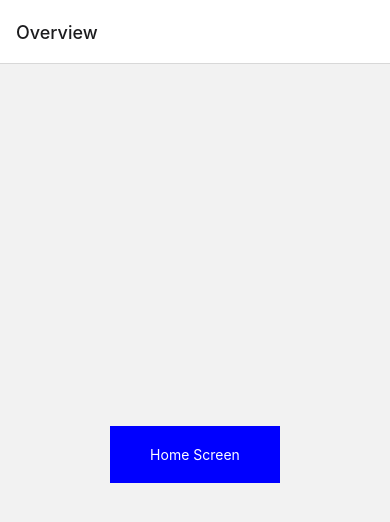
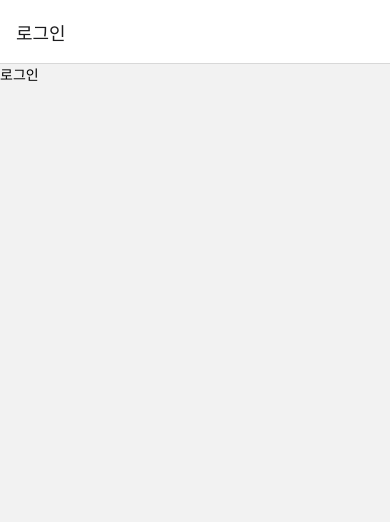
Before and after one commit to 100Gyeon/react-native-study, a React Native app: screen /SignIn in a window 390 px wide. Shown: the top 522 px of the page. Built offline with nearby package versions, Linux system fonts and the light colour scheme.

Commit message:
✨feat: 탭 내비게이션 라이브러리 추가 및 사용

```diff
--- a/App.tsx
+++ b/App.tsx
@@ -1,65 +1,66 @@
 import * as React from 'react';
-import {NavigationContainer, ParamListBase} from '@react-navigation/native';
-import {
-  createNativeStackNavigator,
-  NativeStackScreenProps,
-} from '@react-navigation/native-stack';
-import {Pressable, Text, View} from 'react-native';
-import {useCallback} from 'react';
+import {useState} from 'react';
+import {NavigationContainer} from '@react-navigation/native';
+import {createNativeStackNavigator} from '@react-navigation/native-stack';
+import {createBottomTabNavigator} from '@react-navigation/bottom-tabs';
+import Orders from './src/pages/Orders';
+import Delivery from './src/pages/Delivery';
+import Settings from './src/pages/Settings';
+import SignIn from './src/pages/SignIn';
+import SignUp from './src/pages/SignUp';
 
-type RootStackParamList = {
-  Home: undefined;
-  Details: undefined;
+export type LoggedInParamList = {
+  Orders: undefined;
+  Delivery: undefined;
+  Complete: {orderId: string};
+  Settings: undefined;
 };
-type HomeScreenProps = NativeStackScreenProps<RootStackParamList, 'Home'>;
-type DetailsScreenProps = NativeStackScreenProps<ParamListBase, 'Details'>;
 
-function HomeScreen({navigation}: HomeScreenProps) {
-  const onClick = useCallback(() => {
-    navigation.navigate('Details');
-  }, [navigation]);
+export type RootStackParamList = {
+  SignIn: undefined;
+  SignUp: undefined;
+};
 
-  return (
-    <View style={{flex: 1, alignItems: 'center', justifyContent: 'center'}}>
-      <Pressable
-        onPress={onClick}
-        style={{
-          paddingVertical: 20,
-          paddingHorizontal: 40,
-          backgroundColor: 'blue',
-        }}>
-        <Text style={{color: 'white'}}>Home Screen</Text>
-      </Pressable>
-    </View>
-  );
-}
+const Tab = createBottomTabNavigator();
+const Stack = createNativeStackNavigator();
 
-function DetailsScreen({navigation}: DetailsScreenProps) {
-  const onClick = useCallback(() => {
-    navigation.navigate('Home');
-  }, [navigation]);
-
-  return (
-    <View style={{flex: 1, alignItems: 'center', justifyContent: 'center'}}>
-      <Pressable onPress={onClick}>
-        <Text>Details Screen</Text>
-      </Pressable>
-    </View>
-  );
-}
-
-const Stack = createNativeStackNavigator();
 function App() {
+  // eslint-disable-next-line @typescript-eslint/no-unused-vars
+  const [isLoggedIn, setLoggedIn] = useState(false);
   return (
     <NavigationContainer>
-      <Stack.Navigator initialRouteName="Home">
-        <Stack.Screen
-          name="Home"
-          component={HomeScreen}
-          options={{title: 'Overview'}}
-        />
-        <Stack.Screen name="Details" component={DetailsScreen} />
-      </Stack.Navigator>
+      {isLoggedIn ? (
+        <Tab.Navigator>
+          <Tab.Screen
+            name="Orders"
+            component={Orders}
+            options={{title: '오더 목록'}}
+          />
+          <Tab.Screen
+            name="Delivery"
+            component={Delivery}
+            options={{headerShown: false}}
+          />
+          <Tab.Screen
+            name="Settings"
+            component={Settings}
+            options={{title: '내 정보'}}
+          />
+        </Tab.Navigator>
+      ) : (
+        <Stack.Navigator>
+          <Stack.Screen
+            name="SignIn"
+            component={SignIn}
+            options={{title: '로그인'}}
+          />
+          <Stack.Screen
+            name="SignUp"
+            component={SignUp}
+            options={{title: '회원가입'}}
+          />
+        </Stack.Navigator>
+      )}
     </NavigationContainer>
   );
 }
--- a/package.json
+++ b/package.json
@@ -10,6 +10,7 @@
     "lint": "eslint . --ext .js,.jsx,.ts,.tsx"
   },
   "dependencies": {
+    "@react-navigation/bottom-tabs": "^6.1.0",
     "@react-navigation/native": "^6.0.7",
     "@react-navigation/native-stack": "^6.3.0",
     "react": "17.0.2",
--- /dev/null
+++ b/src/pages/Complete.tsx
@@ -0,0 +1,12 @@
+import React from 'react';
+import {Text, View} from 'react-native';
+
+function Complete() {
+  return (
+    <View>
+      <Text>완료</Text>
+    </View>
+  );
+}
+
+export default Complete;
--- /dev/null
+++ b/src/pages/Delivery.tsx
@@ -0,0 +1,22 @@
+import React from 'react';
+import {createNativeStackNavigator} from '@react-navigation/native-stack';
+import Ing from './Ing';
+import Complete from './Complete';
+
+const Stack = createNativeStackNavigator();
+
+function Delivery() {
+  return (
+    <Stack.Navigator>
+      {/* Stack처럼 지도 위에 완료 화면을 쌓기 위함 */}
+      <Stack.Screen name="Ing" component={Ing} options={{headerShown: false}} />
+      <Stack.Screen
+        name="Complete"
+        component={Complete}
+        options={{headerShown: false}}
+      />
+    </Stack.Navigator>
+  );
+}
+
+export default Delivery;
--- /dev/null
+++ b/src/pages/Ing.tsx
@@ -0,0 +1,12 @@
+import React from 'react';
+import {Text, View} from 'react-native';
+
+function Ing() {
+  return (
+    <View>
+      <Text>지도</Text>
+    </View>
+  );
+}
+
+export default Ing;
--- /dev/null
+++ b/src/pages/Orders.tsx
@@ -0,0 +1,12 @@
+import React from 'react';
+import {Text, View} from 'react-native';
+
+function Orders() {
+  return (
+    <View>
+      <Text>주문</Text>
+    </View>
+  );
+}
+
+export default Orders;
--- /dev/null
+++ b/src/pages/Settings.tsx
@@ -0,0 +1,12 @@
+import React from 'react';
+import {Text, View} from 'react-native';
+
+function Settings() {
+  return (
+    <View>
+      <Text>설정</Text>
+    </View>
+  );
+}
+
+export default Settings;
--- /dev/null
+++ b/src/pages/SignIn.tsx
@@ -0,0 +1,12 @@
+import React from 'react';
+import {Text, View} from 'react-native';
+
+function SignIn() {
+  return (
+    <View>
+      <Text>로그인</Text>
+    </View>
+  );
+}
+
+export default SignIn;
--- /dev/null
+++ b/src/pages/SignUp.tsx
@@ -0,0 +1,12 @@
+import React from 'react';
+import {Text, View} from 'react-native';
+
+function SignUp() {
+  return (
+    <View>
+      <Text>회원가입</Text>
+    </View>
+  );
+}
+
+export default SignUp;
```
Also changed, not shown: 2 other files (tests, documents, lock files or other folders).
